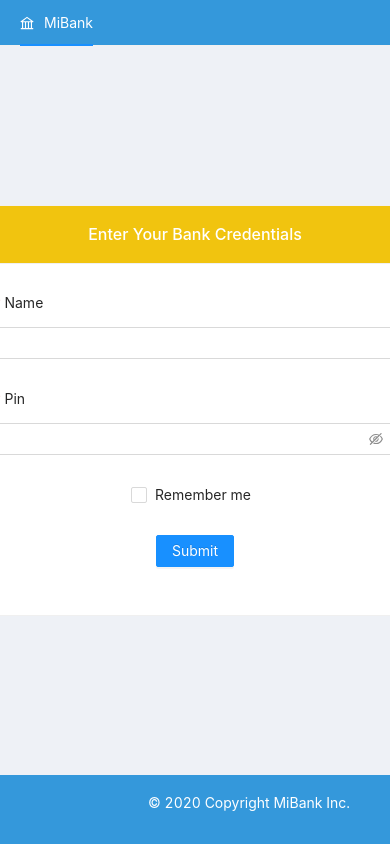
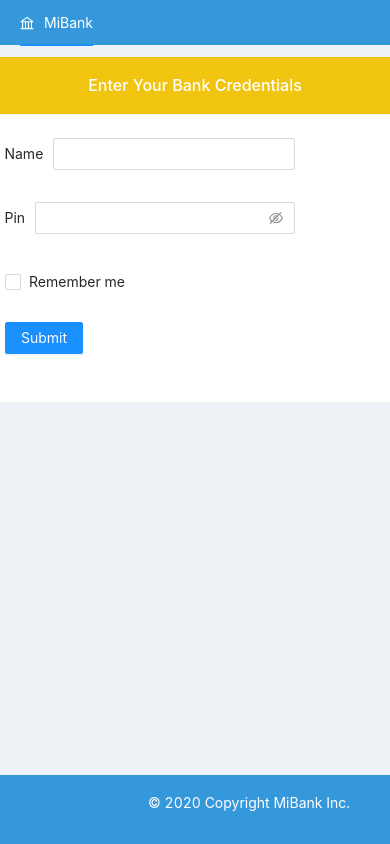
Before and after one commit to xchris92x/ScreenCloud, a React (Create React App) app: page / in a window 390 px wide. Shown: the top 844 px of the page. Built offline with nearby package versions, Linux system fonts and the light colour scheme.

Commit message:
Final Demo Version

```diff
--- a/src/App.css
+++ b/src/App.css
@@ -1,4 +1,4 @@
-    @import '~antd/dist/antd.css';
+@import "~antd/dist/antd.css";
 .App {
     text-align: center;
     display: flex;
@@ -6,8 +6,10 @@
 }
 
 body {
-        background-color: #EEF1F6;
+    background-color: #eef1f6;
 }
+
+
 /* Allows the footer to go the bottom */
 
 html,
@@ -78,6 +80,8 @@
     color: white;
     background-color: #f1c40f;
 }
+
+
 /* Footer */
 
 ul {
@@ -128,6 +132,8 @@
     align-items: center;
     height: 100%;
 }
+
+
 /* Dashboard */
 
 #Dashboard {
@@ -155,9 +161,25 @@
 }
 
 @media only screen and (max-width: 600px) {
-        #Dashboard {
+    #Dashboard,
+    #Login,
+    #LoginLoading {
         flex-direction: column;
         display: flex;
+        margin-top: 10px;
+    }
+    /* Issues with the input box on mobile, would not recommend using this outside this demo */
+    .ant-form-item-label {
+        flex: none !important;
+    }
+    .ant-form-item-control-input-content {
+        padding: 0;
+        margin: 0;
+        flex: none;
+        margin-left: 10px;
+    }
+    .ant-form .ant-form-item .ant-form-item-control {
+        flex: none;
     }
 }
 
--- a/src/App.tsx
+++ b/src/App.tsx
@@ -21,12 +21,13 @@ interface login {
 }
 
 const App = () => {
-  const [Name, setName] = useState("");
-  const [ShowProfile, setShowProfile] = useState(false);
-  const [ShowLogin, setShowLogin] = useState(true);
-  const [ShowLoginLoading, setShowLoginLoading] = useState(false);
-  const [ShowDashboard, setShowDashboard] = useState(false);
+  const [name, setName] = useState("");
+  const [showProfile, setShowProfile] = useState(false);
+  const [showLogin, setShowLogin] = useState(true);
+  const [showLoginLoading, setShowLoginLoading] = useState(false);
+  const [showDashboard, setShowDashboard] = useState(false);
   const [userBalance, setUserBalance] = useState(0);
+  const [rememberMe, setRememberMe] = useState(false);
 
   // Check if the user creds are already saved if they are then skip login
   useEffect(() => {
@@ -81,6 +82,8 @@ const App = () => {
       if (formValues.remember) {
         window.localStorage.setItem("Name", formValues.name);
         window.localStorage.setItem("Pin", formValues.pin);
+
+        setRememberMe(true);
       }
     } else {
       if (userInfo.error) {
@@ -133,9 +136,9 @@ const App = () => {
 
   return (
     <div className="App">
-      <Navigation ShowProfile={ShowProfile} Name={Name} onSignOut={onSignOut} />
+      <Navigation ShowProfile={showProfile} Name={name} onSignOut={onSignOut} />
       <div id="mainContainer">
-        {ShowLogin ? (
+        {showLogin ? (
           <div id="Login">
             <Card title="Enter Your Bank Credentials" id="loginCard">
               <Form name="basic" onFinish={onLoginSubmission}>
@@ -176,7 +179,7 @@ const App = () => {
             </Card>
           </div>
         ) : null}
-        {ShowLoginLoading ? (
+        {showLoginLoading ? (
           <div id="LoginLoading">
           <Card title="Enter Your Bank Credentials" id="loginCard">
             <h1>Signing You In</h1>
@@ -188,7 +191,7 @@ const App = () => {
           </div>
         ) : null}
 
-        {ShowDashboard ? (
+        {showDashboard ? (
           <Dashboard initialBalance={userBalance} overdraft={100} />
         ) : null}
       </div>
--- a/src/Dashboard.tsx
+++ b/src/Dashboard.tsx
@@ -1,6 +1,6 @@
 import { LeftOutlined } from "@ant-design/icons";
-import { Button, Card, Form, InputNumber, notification, Timeline, List, Avatar } from "antd";
-import React, { useState, useEffect } from "react";
+import { Avatar, Button, Card, Form, InputNumber, List, Timeline } from "antd";
+import React, { useState } from "react";
 
 const Dashboard = ({
   initialBalance,
@@ -125,6 +125,7 @@ const Dashboard = ({
 
     setAvailableNotes(currentAvailableNotes);
     setUserBalance(userBalance - withdrawlAmount);
+
     setwithDrawnNotes(notesWithdrawn);
     setShowWithdrawlForm(false);
     setShowWithdrawlConfirmation(true);
@@ -188,7 +189,9 @@ const Dashboard = ({
             }
             id="withdrawlCard"
           >
-            <Form name="basic" onFinish={onWithDrawalFormSubmission}>
+            <Form name="basic" onFinish={onWithDrawalFormSubmission}
+            layout="horizontal"
+            >
               <Form.Item
                 label="Amount"
                 name="withdrawlAmount"
@@ -218,6 +221,7 @@ const Dashboard = ({
           title={
             <div>
               <button
+                role="backButton"
                 className="CardBackButton"
                 onClick={() => {
                   setShowWithdrawlConfirmation(false);
```
Also changed, not shown: 1 other file (tests, documents, lock files or other folders). Lines whose indentation alone changed are shown as unchanged.
